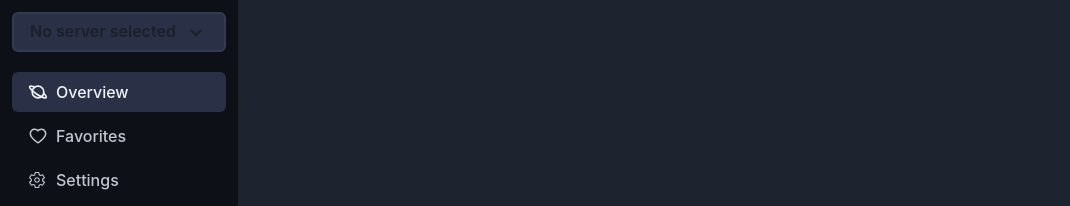
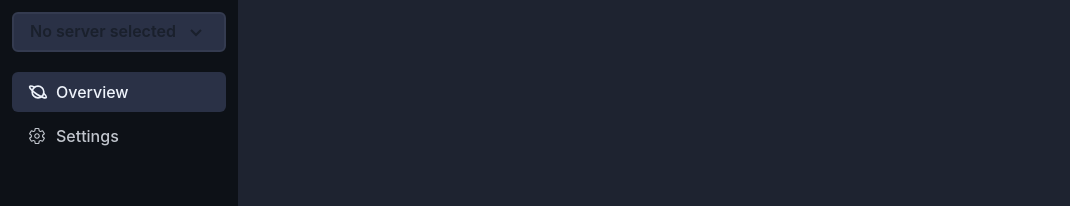
Before and after one commit to hyfic/snorlax, a React (Vite) app in the folder app/: page / in a window 1280 px wide. Shown: the top 206 px of the page, without its empty margins (0-1070 px from the left). Built offline with nearby package versions, Linux system fonts and the light colour scheme.

Commit message:
removed favorite section

```diff
--- a/app/src/components/navbar/index.tsx
+++ b/app/src/components/navbar/index.tsx
@@ -18,12 +18,6 @@ export const Navbar: React.FC = () => {
           </div>
           Overview
         </Navigation>
-        <Navigation page={Paths.favorites}>
-          <div className='w-5 mr-2'>
-            <AiOutlineHeart className='text-xl text-app-text' />
-          </div>
-          Favorites
-        </Navigation>
         <Navigation page={Paths.settings}>
           <div className='w-5 mr-2'>
             <IoSettingsOutline className='text-lg text-app-text' />
--- a/app/src/utils/paths.ts
+++ b/app/src/utils/paths.ts
@@ -1,5 +1,4 @@
 export const Paths = {
   fileList: '/',
   settings: '/settings',
-  favorites: '/favorites',
 };
```
